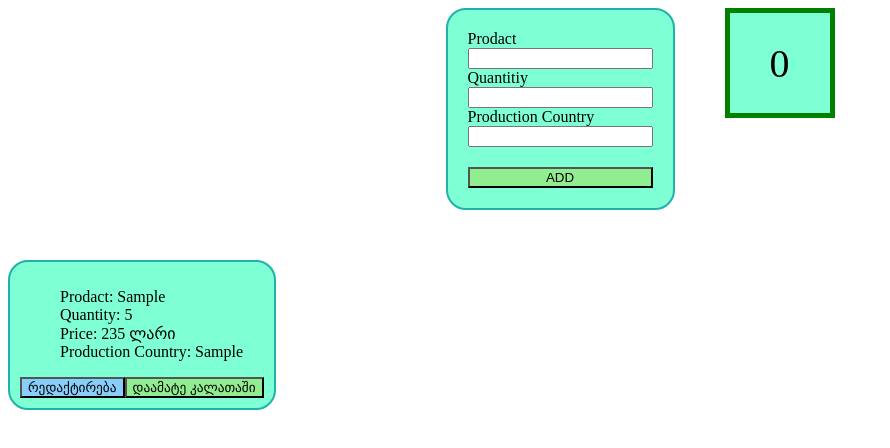
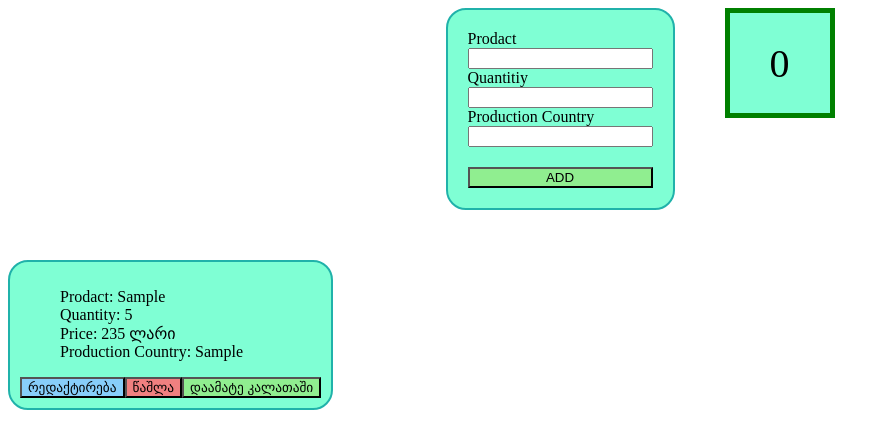
Before and after one commit to bagi24/homeWork-Exapmle, a React (Create React App) app: page / in a window 1280 px wide. Both pictures are taken after typing "Sample", "5", "Sample" into the empty fields and a click on the button "ADD". Shown: the top 448 px of the page, without its empty margins (0-890 px from the left). Built offline with nearby package versions, Linux system fonts and the light colour scheme.

Commit message:
Version -1 full

```diff
--- a/src/App.js
+++ b/src/App.js
@@ -5,34 +5,19 @@ function App() {
   const [validValues, setValidValues] = useState(true);
   const [quantityInputValue, setQuantityInputValue] = useState('');
   const [priceValue, setPriceValue] = useState('');
-  // const [validQuantity, setValidQuantity] = useState('');
+
   const [productionInputValue, setProductionInputValue] = useState('');
 
   const [editValue, setEditValue] = useState([]);
   const [editText, setEditText] = useState('ADD');
-  // console.log(editValue);
 
   const [idValue, setIdValue] = useState(null);
 
-  console.log(idValue);
-
-  // const [validProduction, setValidProduction] = useState('');
-
-  // const [btnValue, setBtnValue] = useState(false);
-  // const [btn2Value, setBtn2Value] = useState(false);
-
   const [todos, setTodos] = useState([]);
 
-  // console.log(todos);
+  const [boxValue, setBoxValue] = useState(0);
 
-  const [boxValue, setBoxValue] = useState(0);
-  // const ItemsCon = document.querySelector('.itemsConteiner');
-
-  // console.log(prodactInputValue);
-  // console.log(quantityInputValue);
-  // console.log(productionInputValue);
   const ItemsCon = document.querySelector('.itemsConteiner');
-  const itemsC = document.querySelector('.itemsC');
 
   const label1 = document.querySelector('.label1');
   const label2 = document.querySelector('.label2');
@@ -42,7 +27,6 @@ function App() {
   const price = (priceValue + Math.floor(Math.random() * 100)) * quantityInputValue;
 
   const updateInfo = (idValue, prodact, quantity, price, production) => {
-    console.log(idValue, prodact, quantity, price, production);
     const TodoUpdate = todos.map(todo =>
       todo.id === idValue ? { idValue, prodact, quantity, price, production } : todo
     );
@@ -86,7 +70,6 @@ function App() {
       setQuantityInputValue('');
       setProductionInputValue('');
     } else if (editText === 'EDIT') {
-      // console.log('edit');
       setEditText('ADD');
 
       updateInfo(idValue, prodactInputValue, quantityInputValue, price, productionInputValue);
@@ -94,11 +77,8 @@ function App() {
   };
 
   const handlebtnPlus = todo => {
-    // console.log(id);
     setBoxValue(boxValue + 1);
-    // todos.map(todo => { return (todo.id === id ? (todo.quantity -= 1) : null) })
 
-    //ამას ვერ გავუგე ....
     if (todo.quantity > 0) {
       const updatedTodo = todos.map(t => {
         if (t.id === todo.id) {
@@ -115,17 +95,12 @@ function App() {
       let filteredData = todos.filter(t => t.id !== todo.id || t.quantity > 1);
       setTodos(filteredData);
     }
+  };
 
-    // if (todo.id === id && todo.quantity === 0) {
-    //   itemsC.remove();
-    // }
+  const handleDelete = id => {
+    const deleteEl = todos.filter(todo => todo.id !== id);
 
-    // ესააა გამოსასწორებელი....
-    // if (todo.id === id && todo.quantity <= 0) {
-    //   console.log('egaa');
-    //   // setBtn2Value(true);
-    //   itemsC.remove();
-    // }
+    setTodos(deleteEl);
   };
 
   const handleEdit = id => {
@@ -168,14 +143,6 @@ function App() {
             <label className='label2'> </label>
           </div>
 
-          {/* <label htmlFor='price'> Price </label>
-          <input
-            onChange={e => setPriceValue(e.target.value)}
-            value={priceValue}
-            type='number'
-            id='price'
-          /> */}
-
           <label htmlFor='production'> Production Country </label>
           <input
             onChange={e => setProductionInputValue(e.target.value)}
@@ -211,6 +178,10 @@ function App() {
                 რედაქტირება
               </button>
 
+              <button onClick={() => handleDelete(todo.id)} className='btnDelete'>
+                წაშლა
+              </button>
+
               <button onClick={() => handlebtnPlus(todo)} className='btn2'>
                 დაამატე კალათაში
               </button>
--- a/src/index.css
+++ b/src/index.css
@@ -54,6 +54,11 @@
   color: black;
 }
 
+.btnDelete {
+  background-color: lightcoral;
+  color: black;
+}
+
 li {
   text-decoration: none;
   list-style-type: none;
```
